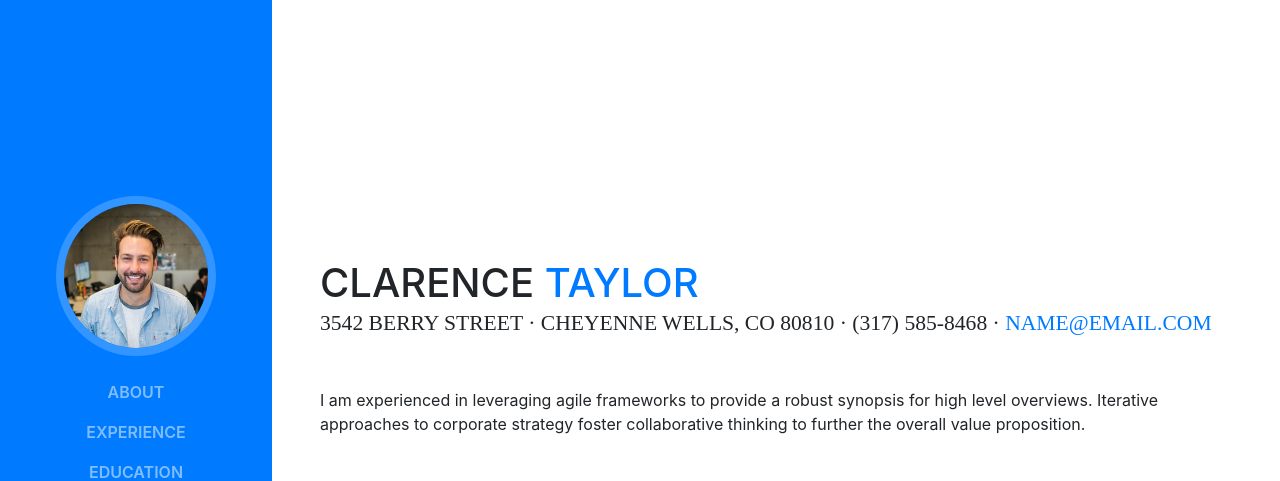
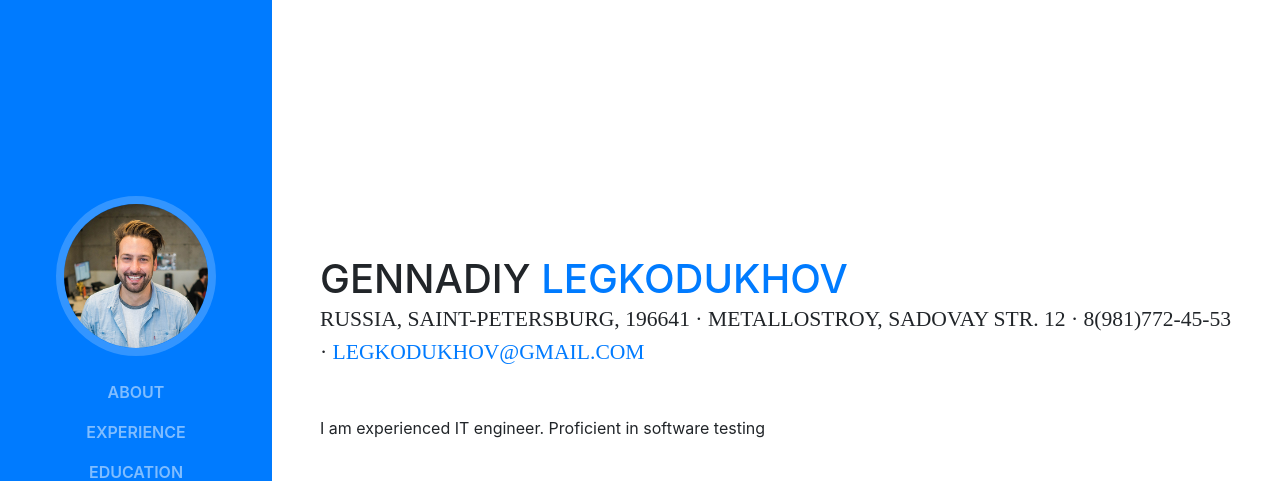
Before and after one commit to gehna/gehna.github.io, a website with bundled scripts: page index.html in a window 1280 px wide. Shown: the top 481 px of the page. Built offline with nearby package versions, Linux system fonts and the light colour scheme; a web font is replaced by a local one.

Commit message:
change ABOUT

```diff
--- a/index.html
+++ b/index.html
@@ -65,13 +65,13 @@
 
       <section class="resume-section p-3 p-lg-5 d-flex d-column" id="about">
         <div class="my-auto">
-          <h1 class="mb-0">Clarence
-            <span class="text-primary">Taylor</span>
+          <h1 class="mb-0">Gennadiy
+            <span class="text-primary">Legkodukhov</span>
           </h1>
-          <div class="subheading mb-5">3542 Berry Street · Cheyenne Wells, CO 80810 · (317) 585-8468 ·
-            <a href="mailto:name@email.com">name@email.com</a>
+          <div class="subheading mb-5">Russia, Saint-Petersburg, 196641 · Metallostroy, Sadovay str. 12 · 8(981)772-45-53 ·
+            <a href="mailto:name@email.com">legkodukhov@gmail.com</a>
           </div>
-          <p class="mb-5">I am experienced in leveraging agile frameworks to provide a robust synopsis for high level overviews. Iterative approaches to corporate strategy foster collaborative thinking to further the overall value proposition.</p>
+          <p class="mb-5">I am experienced IT engineer. Proficient in software testing</p>
           <ul class="list-inline list-social-icons mb-0">
             <li class="list-inline-item">
               <a href="#">
```
